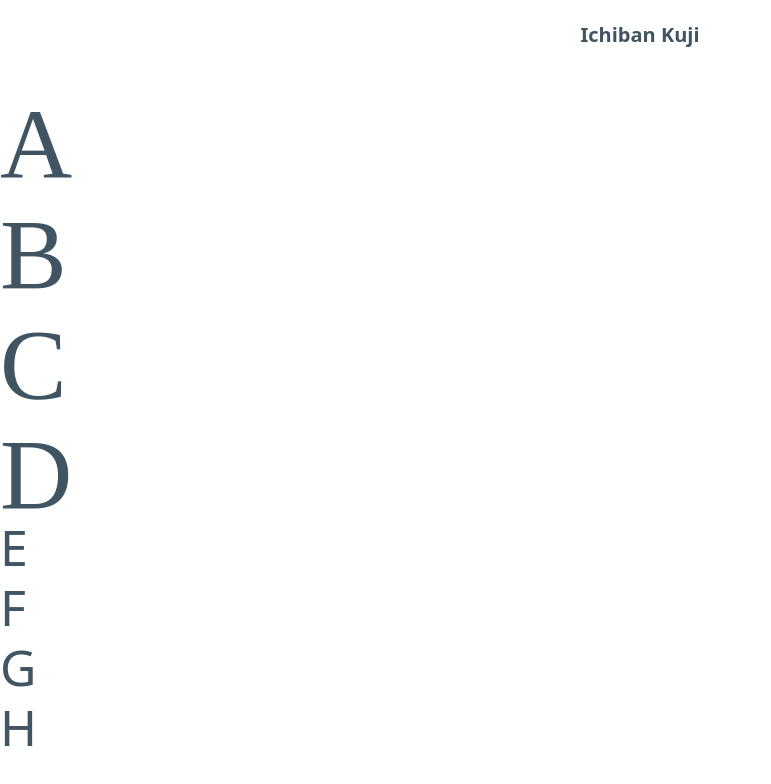
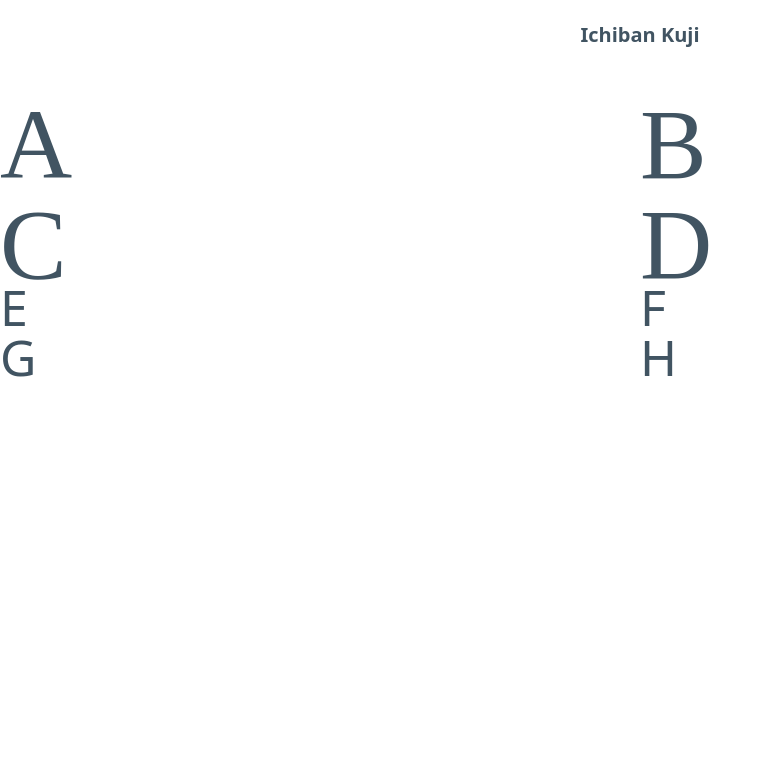
Before and after one commit to Gobluebro/Mock-Ichiban-Kuji-Website, a React (Vite) app: page / in a window 1280 px wide. Shown: the top 784 px of the page, without its empty margins (0-771 px from the left). Built offline with nearby package versions, Linux system fonts and the light colour scheme; a web font is replaced by a local one.

Commit message:
make letter grid 2x2

```diff
--- /dev/null
+++ b/src/components/Letters/LetterGrid/LetterGrid.css
@@ -0,0 +1,4 @@
+.grid {
+  display: grid;
+  grid-template-columns: auto auto;
+}
--- a/src/components/Letters/LetterGrid/LetterGrid.tsx
+++ b/src/components/Letters/LetterGrid/LetterGrid.tsx
@@ -1,5 +1,6 @@
 import { PrizeType } from "../letterTypes";
 import Letter from "../Letter/Letter";
+import "./LetterGrid.css";
 
 interface Props {
   prizes: Array<PrizeType>;
@@ -8,14 +9,8 @@ interface Props {
 const LetterGrid = (props: Props) => {
   const { prizes } = props;
 
-  const GridStyles: React.CSSProperties = {
-    display: "flex",
-    flexDirection: "column",
-    gap: "10px",
-  };
-
   return (
-    <div style={GridStyles}>
+    <div className={"grid"}>
       {prizes.map((prize, i) => (
         <Letter key={i} prize={prize} />
       ))}
```
